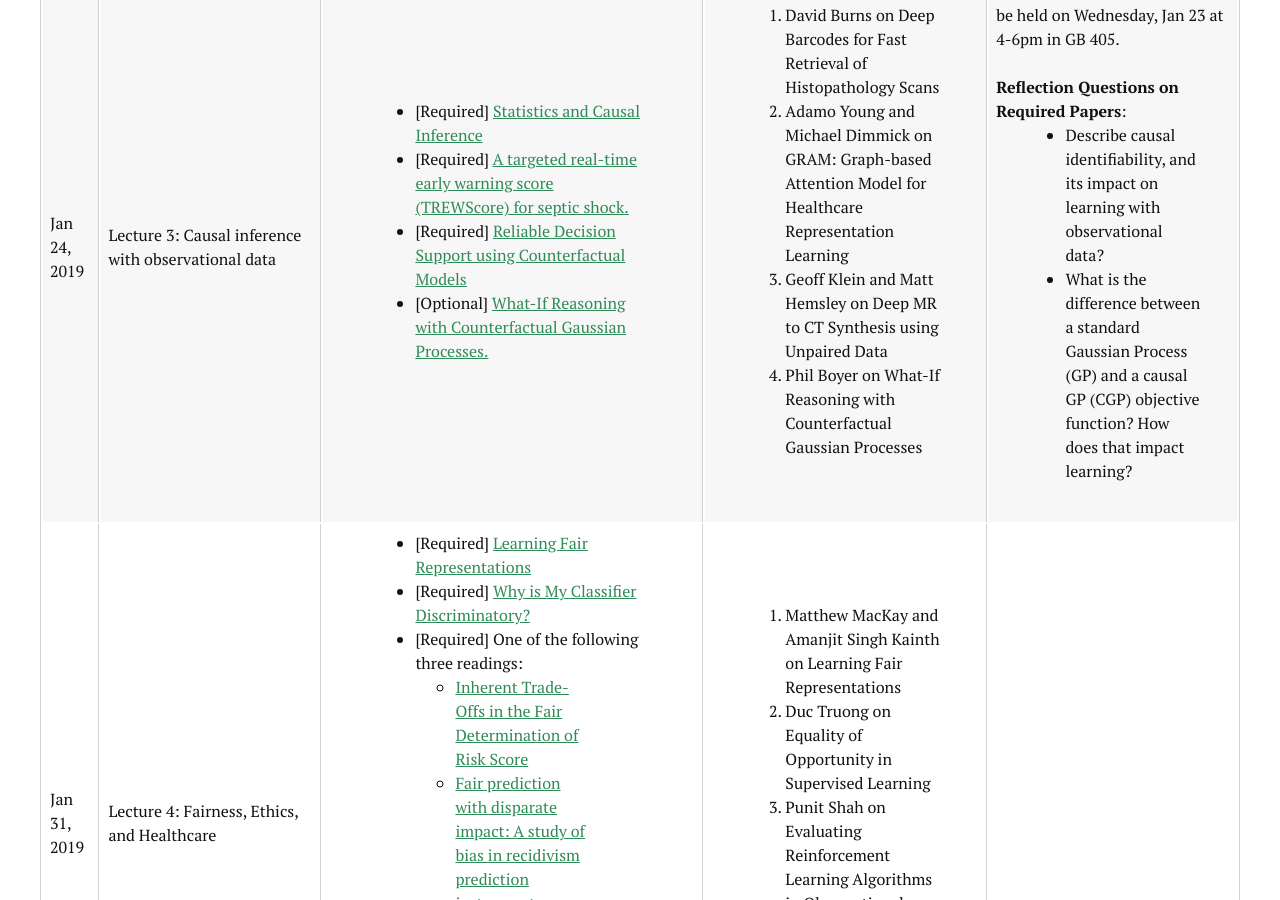
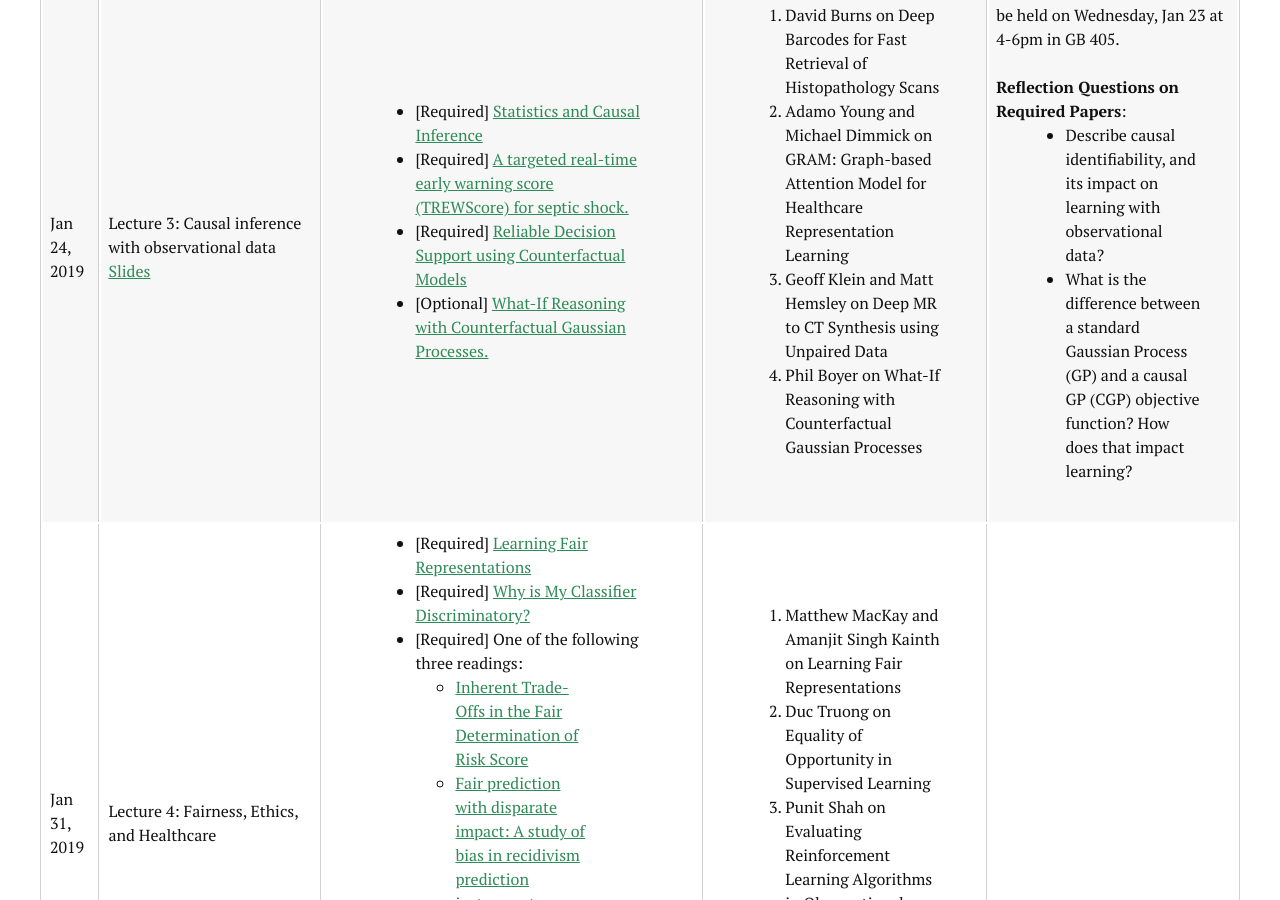
Before and after one commit to CS2541-ML4H2019/CS2541-ML4H2019.github.io, a Jekyll site: the page built from schedule.md, in a window 1280 px wide and 900 px high, scrolled down 1638 px. Built offline with Jekyll 4.4.1, drawn with Linux system fonts in a browser that asks for light colours; nearby versions of some CDN libraries.

Commit message:
Update schedule.md

```diff
--- a/schedule.md
+++ b/schedule.md
@@ -60,7 +60,7 @@
   </tr>
   <tr>
     <td>Jan 24, 2019</td>
-    <td>Lecture 3: Causal inference with observational data</td>
+    <td>Lecture 3: Causal inference with observational data<br> <a href="https://cs2541-ml4h2019.github.io/lectures/CSC2541 - Lecture 3.pdf"> Slides </a> </td>
     <td>
       <ul>
         <li>[Required] <a href="https://www.jstor.org/stable/2289064">Statistics and Causal Inference</a></li>
```
